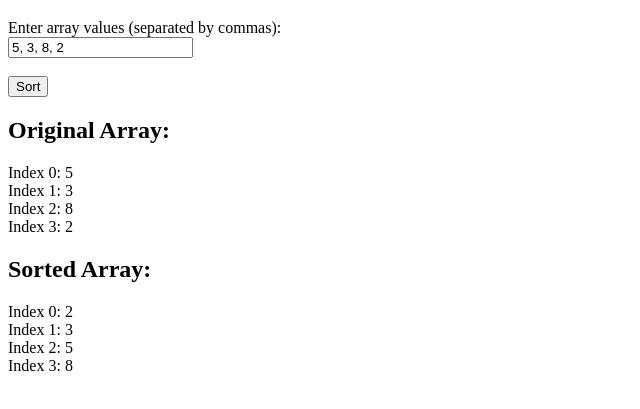
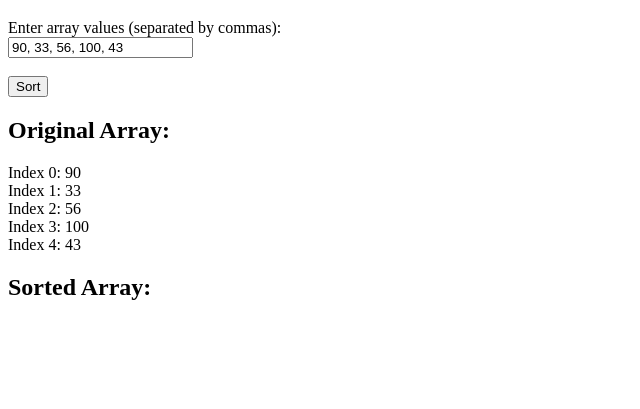
Before and after one commit to angelocaslaaa-bit/m5-activity3, a plain HTML site: page index.html in a window 1280 px wide. Both pictures are taken after a click on the button "Sort". Shown: the part 61-470 px from the top of the page, without its empty margins (0-640 px from the left). Drawn offline with Linux system fonts and the light colour scheme.

Commit message:
Update index.html

```diff
--- a/index.html
+++ b/index.html
@@ -6,7 +6,7 @@
 <body>
     <h1>Sort the Entered Array</h1>
     <label>Enter array values (separated by commas):</label><br>
-    <input type="text" id="arrayValues" value="5, 3, 8, 2">
+    <input type="text" id="arrayValues" value="90, 33, 56, 100, 43">
     <br><br>
     <button onclick="sortArray()">Sort</button>
 
@@ -20,18 +20,22 @@
         function sortArray() {
             let input = document.getElementById("arrayValues").value;
             let numbers = input.split(",");
+
             for (let i = 0; i < numbers.length; i++) {
                 numbers[i] = Number(numbers[i].trim());
             }
 
-            let originalOutput = "";
+            let unsortedArray = "";
+
             for (let i = 0; i < numbers.length; i++) {
-                originalOutput += "Index " + i + ": " + numbers[i] + "<br>";
+                unsortedArray += "Index " + i + ": " + numbers[i] + "<br>";
             }
-            document.getElementById("original").innerHTML = originalOutput;
+
+            document.getElementById("original").innerHTML = unsortedArray;
 
             for (let i = 0; i < numbers.length - 1; i++) {
                 for (let j = 0; j < numbers.length - 1 - i; j++) {
+
                     if (numbers[j] > numbers[j + 1]) {
                         let temp = numbers[j];
                         numbers[j] = numbers[j + 1];
@@ -40,10 +44,12 @@
                 }
             }
 
-            let sortedOutput = "";
+            let sortedArray = "";
+
             for (let i = 0; i < numbers.length; i++) {
-                sortedOutput += "Index " + i + ": " + numbers[i] + "<br>";
+                sortedArray += "Index " + i + ": " + numbers[i] + "<br>";
             }
+
             document.getElementById("sorted").innerHTML = sortedOutput;
         }
     </script>
```
